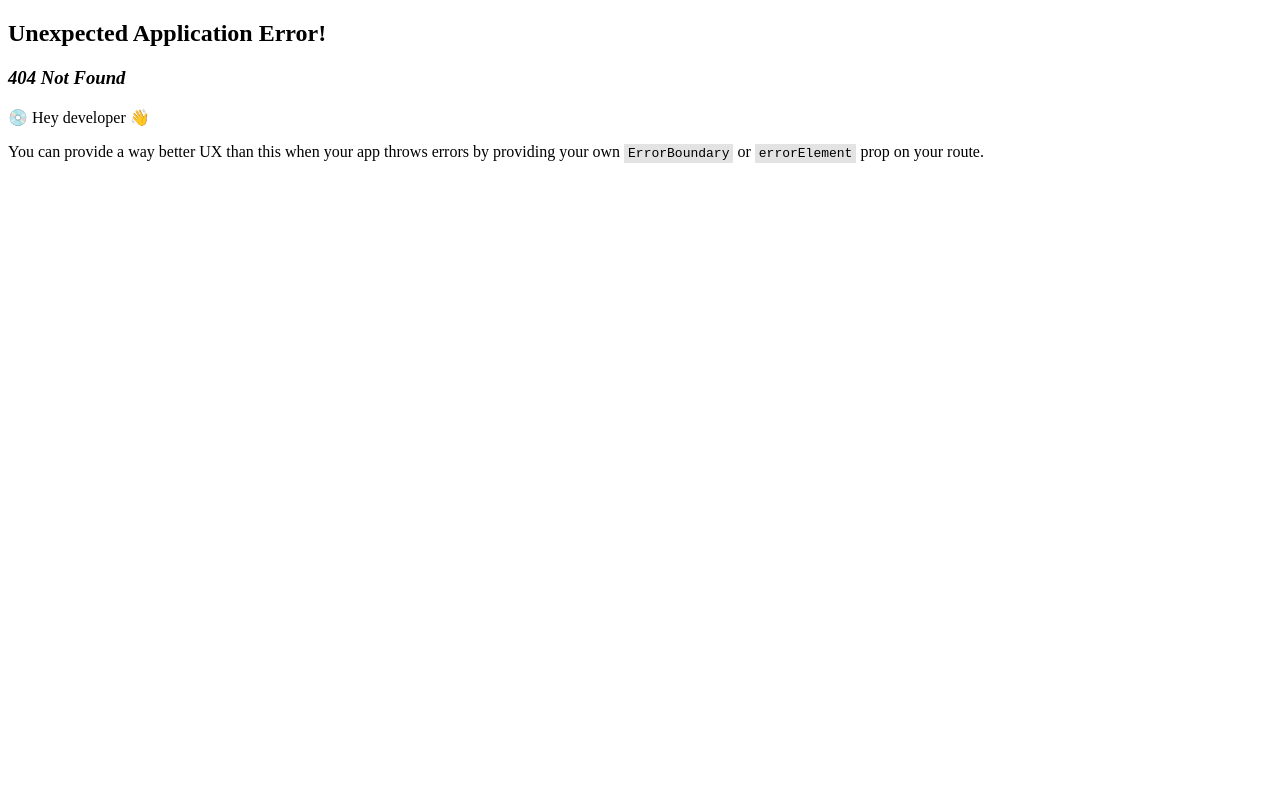
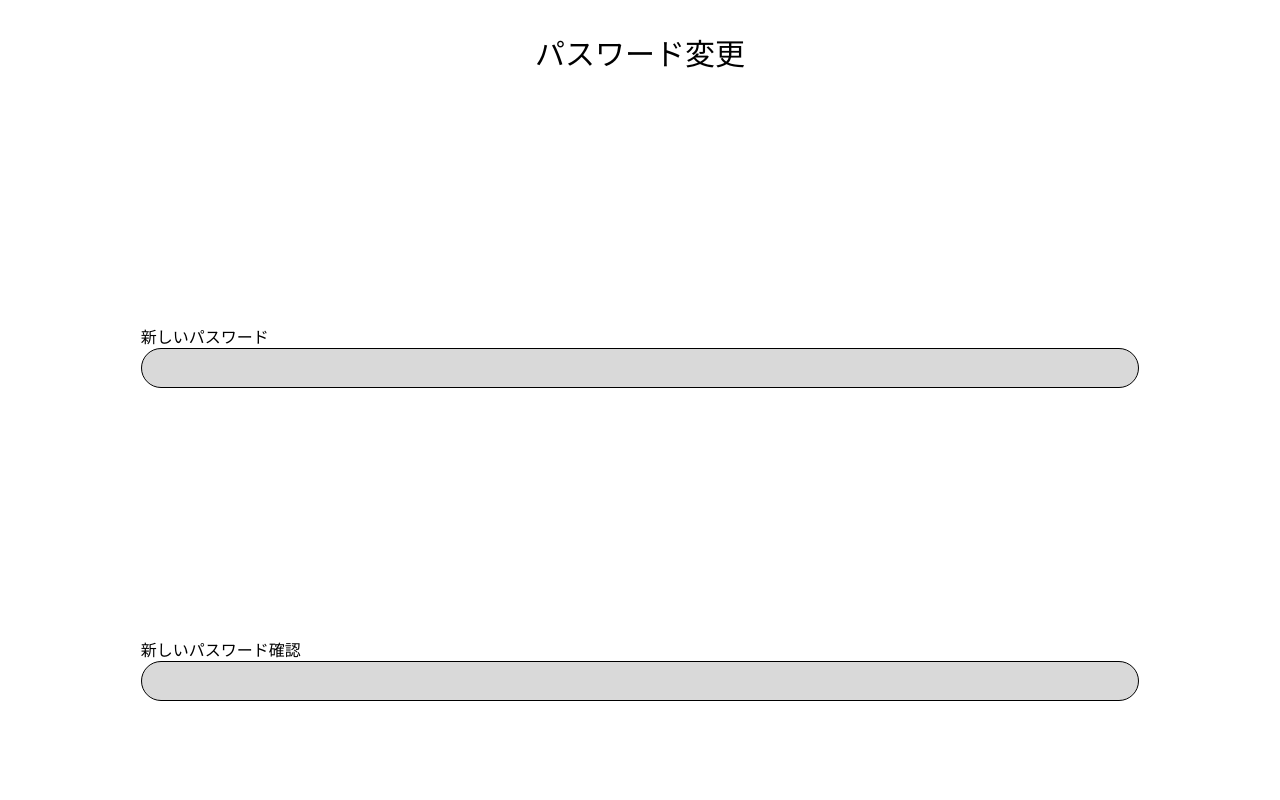
Before and after one commit to mobarisu/mobarisu, a React (Create React App) app in the folder web/react-app/: page /pass_change in a window 1280 px wide. Before the commit this address had no page. Shown: the top 800 px of the page. Built offline with nearby package versions, Linux system fonts and the light colour scheme.

Commit message:
pass_change完成

```diff
--- a/web/react-app/src/AppRoutes.tsx
+++ b/web/react-app/src/AppRoutes.tsx
@@ -19,7 +19,7 @@ import FoodChange from './components/food_change';
 import StoreDataChange from './components/store_data_change';
 import MailChange from './components/mail_change';
 import CurrentMail from './components/current_mail';
-// import PassChange from './components/pass_change';
+import PassChange from './components/pass_change';
 // import FoodDelivery from './components/food_delivery';
 // import OrderHistory from './components/order_history';
 
@@ -45,7 +45,7 @@ export const router = createBrowserRouter([
   { path: "/store_data_change", element: <StoreDataChange /> },
   { path: "/mail_change", element: <MailChange /> },
   { path: "/current_mail", element: <CurrentMail /> },
-  // { path: "/pass_change", element: <PassChange /> },
+  { path: "/pass_change", element: <PassChange /> },
   // { path: "/food_delivery", element: <FoodDelivery /> },
   // { path: "/order_history", element: <OrderHistory /> }
 
--- a/web/react-app/src/components/mail_change.css
+++ b/web/react-app/src/components/mail_change.css
@@ -1,4 +1,4 @@
-.mail_change_input{
+/* .mail_change_input{
     text-align: center;
 }
 .mail_change{
@@ -14,4 +14,4 @@ label{
 .error{
     margin-left: 10%;
     margin-bottom: 20%;
-}
+} */
--- /dev/null
+++ b/web/react-app/src/components/pass_change.css
@@ -0,0 +1,17 @@
+.pass_change_input{
+    text-align: center;
+}
+.pass_change_label{
+    margin-left: 10%;
+}
+.pass_change{
+    margin-top: 20%;
+    margin-bottom: 20%;
+}
+.error{
+    font-size: 5%;
+    margin-left: 10%;
+    margin-top: 3%;
+    margin-right: 10%;
+    color: #F00;
+}
--- /dev/null
+++ b/web/react-app/src/components/pass_change.tsx
@@ -0,0 +1,76 @@
+import React, { useState } from 'react';
+import { useNavigate } from "react-router-dom";
+import './pass_change.css';
+
+const PassChange: React.FC = () => {
+    const navigate = useNavigate();
+    const [newPassword, setNewPassword] = useState("");
+    const [confirmPassword, setConfirmPassword] = useState("");
+    const [errorMessage, setErrorMessage] = useState("");
+
+    const handleSubmit = (e: React.FormEvent<HTMLFormElement>) => {
+        e.preventDefault();
+
+        if (newPassword !== confirmPassword) {
+            setErrorMessage("*新しいパスワードが一致しません。");
+            return;
+        }
+
+        if (newPassword.length < 12 || !/[a-z]/.test(newPassword) || !/[A-Z]/.test(newPassword) || !/\d/.test(newPassword) || !/[!@#$%^&*]/.test(newPassword)) {
+            setErrorMessage("*パスワードは小文字、大文字、数字、記号のすべてを含めた12文字以上にしてください。");
+            return;
+        }
+
+        navigate("/store_food_list");
+    };
+
+    return (
+        <>
+            <head>
+                <meta charSet="UTF-8" />
+                <meta httpEquiv="X-UA-Compatible" content="IE=edge" />
+                <meta name="viewport" content="width=device-width, initial-scale=1.0" />
+                <title>パスワード変更</title>
+            </head>
+            <header>パスワード変更</header>
+            <body>
+                <form onSubmit={handleSubmit}>
+                    <div className="pass_change_form">
+                        <div className="pass_change">
+                            <label className='pass_change_label'>新しいパスワード</label><br />
+                            <div className="pass_change_input">
+                                <input
+                                    type="password"
+                                    className='pass'
+                                    value={newPassword}
+                                    onChange={e => setNewPassword(e.target.value)}
+                                    required
+                                />
+                            </div>
+                        </div>
+                        <div className="pass_change">
+                            <label className='pass_change_label'>新しいパスワード確認</label><br />
+                            <div className="pass_change_input">
+                                <input
+                                    type="password"
+                                    className='pass'
+                                    value={confirmPassword}
+                                    onChange={e => setConfirmPassword(e.target.value)}
+                                    required
+                                />
+                            </div>
+                            {errorMessage && <div className="error">{errorMessage}</div>}
+                            </div>
+                                           </div>
+                        <div className="btn">
+                            <button type="submit" className="btn_" id="submit-btn">
+                                変更する
+                            </button>
+                            </div>
+                </form>
+            </body>
+        </>
+    );
+};
+
+export default PassChange;
```
